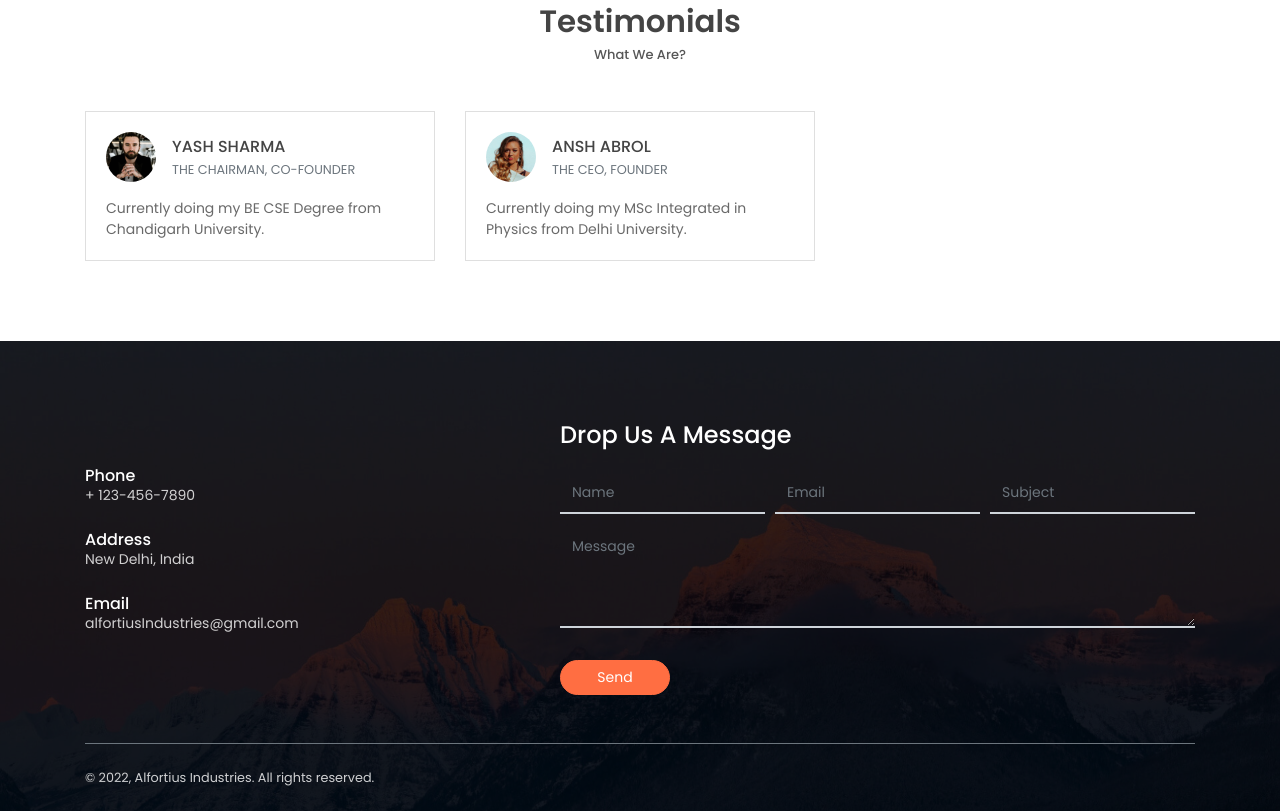
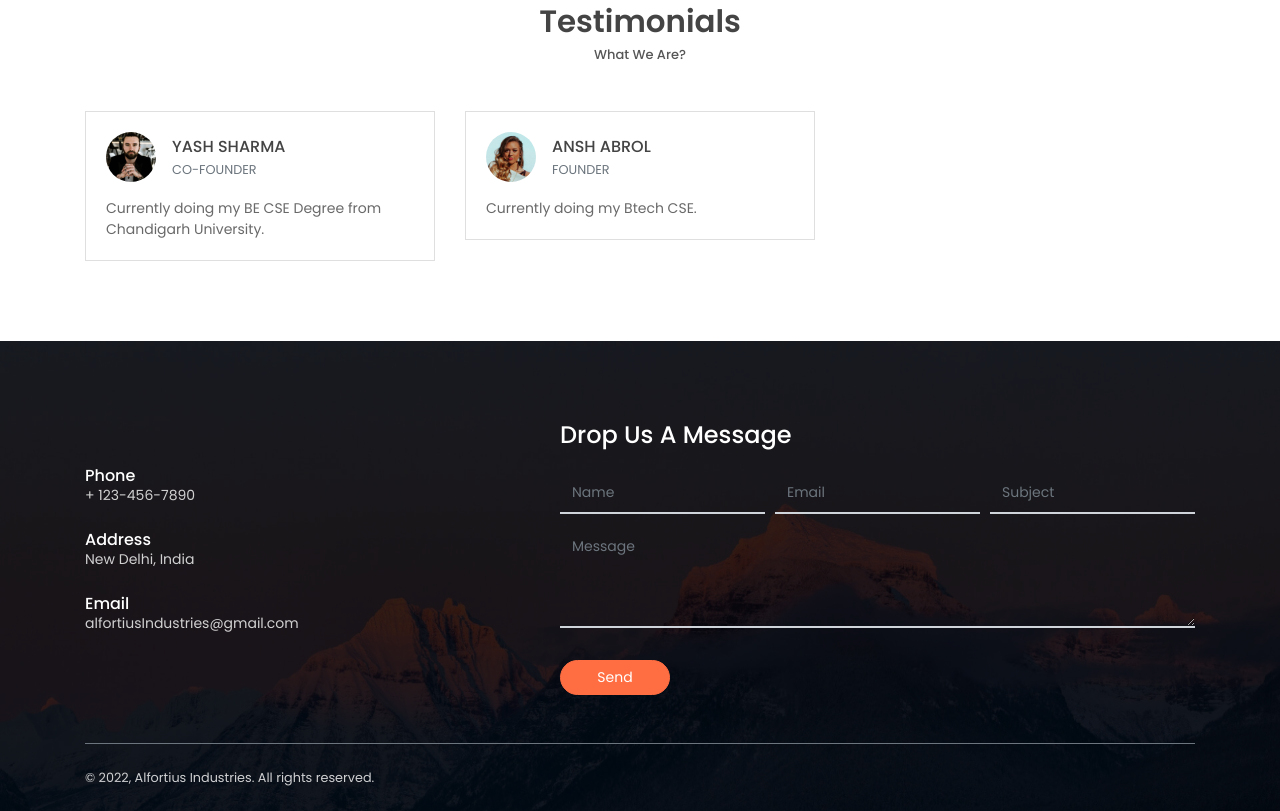
Before and after one commit to AlfortiusIndustries/Alfortius-Industries, a plain HTML site: page index.html in a window 1280 px wide. Shown: the part 2033-2844 px from the top of the page. Drawn offline with Linux system fonts and the light colour scheme; files that its build step writes are made by us from their sources; files whose address does not match are found by name.

Commit message:
Update index.html

```diff
--- a/index.html
+++ b/index.html
@@ -140,7 +140,7 @@
                                 <img class="mr-3" src="assets/imgs/avatar.jpg" alt="">
                                 <div class="media-body">
                                     <h6 class="mt-1 mb-0">YASH SHARMA</h6>
-                                    <small class="text-muted mb-0">THE CHAIRMAN, CO-FOUNDER</small>
+                                    <small class="text-muted mb-0">CO-FOUNDER</small>
                                 </div>
                             </div>
                             <p class="mb-0">Currently doing my BE CSE Degree from Chandigarh University.</p>
@@ -154,10 +154,10 @@
                                 <img class="mr-3" src="assets/imgs/avatar-1.jpg" alt="">
                                 <div class="media-body">
                                     <h6 class="mt-1 mb-0">ANSH ABROL</h6>
-                                    <small class="text-muted mb-0">THE CEO, FOUNDER</small>
+                                    <small class="text-muted mb-0">FOUNDER</small>
                                 </div>
                             </div>
-                            <p class="mb-0">Currently doing my MSc Integrated in Physics from Delhi University.</p>
+                            <p class="mb-0">Currently doing my Btech CSE.</p>
                         </div>
                     </div>
                 </div>
```
